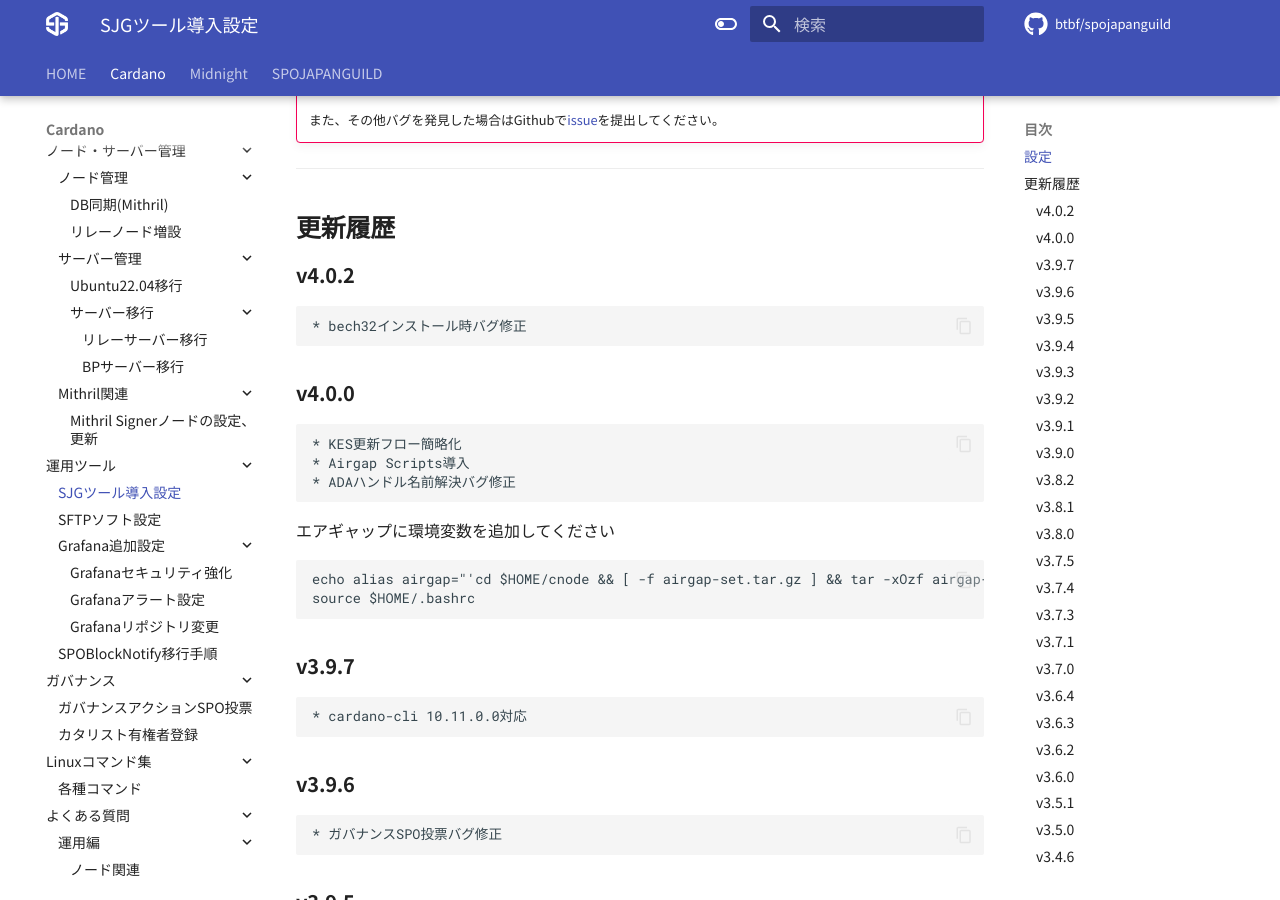
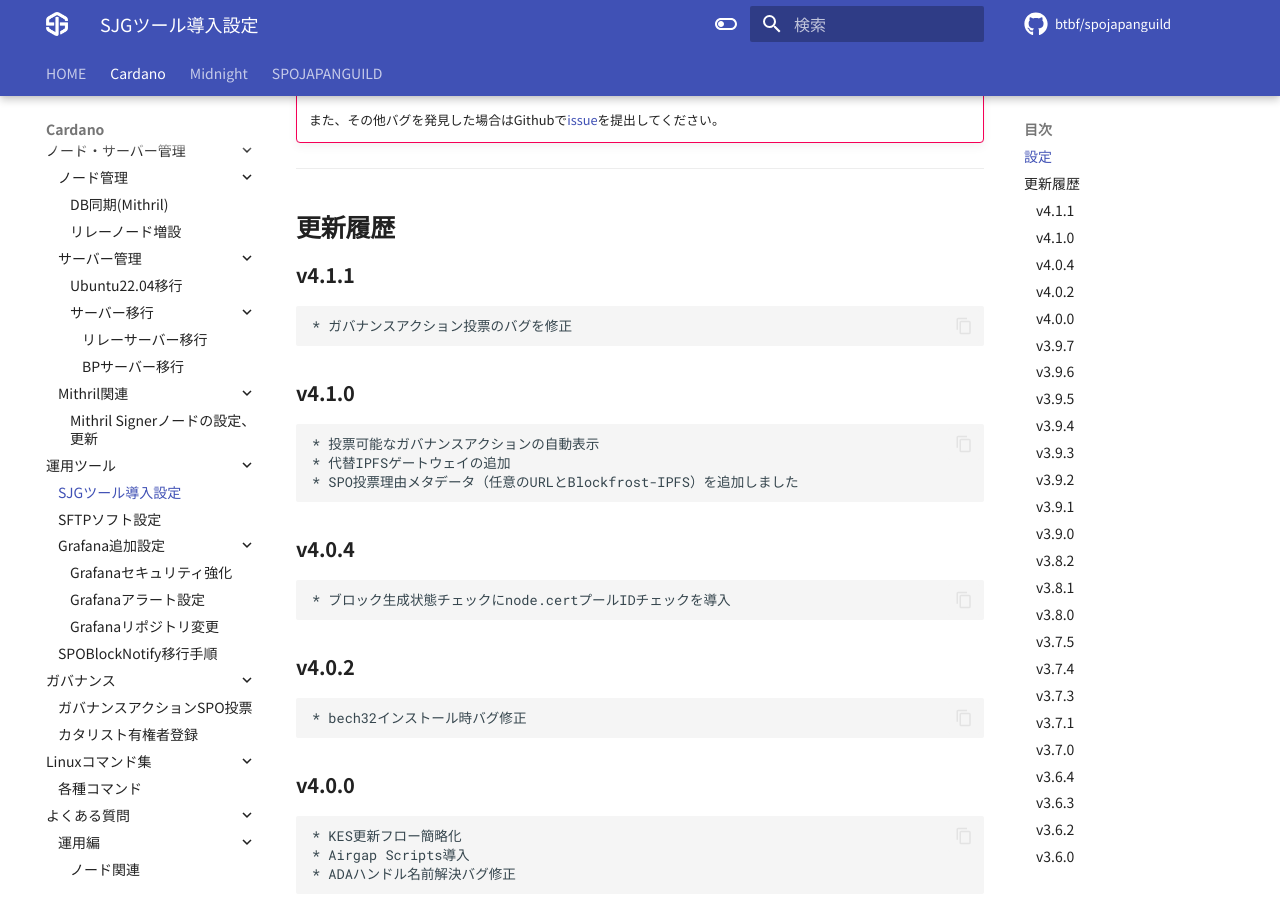
Before and after one commit to btbf/spojapanguild, an MkDocs documentation site: the page built from docs/cardano/operation/sjg-tool-setup.md, in a window 1280 px wide and 900 px high, scrolled down 1781 px. Built offline with MkDocs 1.6.1 and Material for MkDocs 9.7.7, drawn with Linux system fonts in a browser that asks for light colours; comment, search, counter and statistics services are not loaded; some of the changed text lies outside the part shown.

Commit message:
Restore latest upstream content after docs move

```diff
--- a/docs/cardano/operation/sjg-tool-setup.md
+++ b/docs/cardano/operation/sjg-tool-setup.md
@@ -1,6 +1,6 @@
 # **SJGツール導入設定**
 
-最終更新日：2025/11/3 v4.0.0
+最終更新日：2026/1/14 v4.1.1
 
 !!! info "主な機能"
     * payment.addr残高照会
@@ -76,6 +76,17 @@ source $HOME/.bashrc
 ---
 
 ## **更新履歴**
+
+### **v4.1.1**
+    * ガバナンスアクション投票のバグを修正
+
+### **v4.1.0**
+    * 投票可能なガバナンスアクションの自動表示
+    * 代替IPFSゲートウェイの追加
+    * SPO投票理由メタデータ（任意のURLとBlockfrost-IPFS）を追加しました
+
+### **v4.0.4**
+    * ブロック生成状態チェックにnode.certプールIDチェックを導入
 
 ### **v4.0.2**
     * bech32インストール時バグ修正
```
Also changed, not shown: docs/cardano/setup/air-gapped-setup.md (+73 -6 lines), docs/cardano/setup/node-setup.md (+1 -0 lines).
